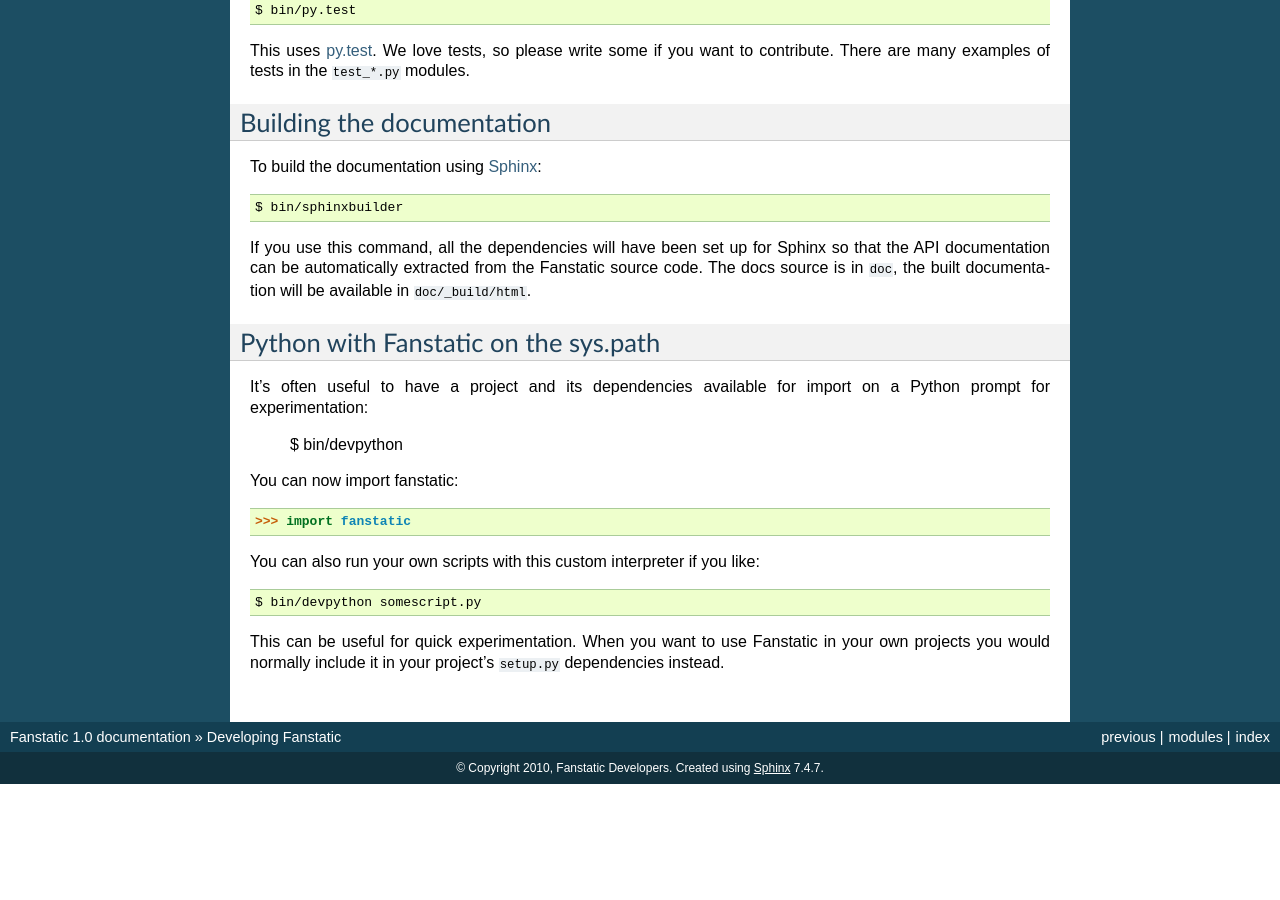
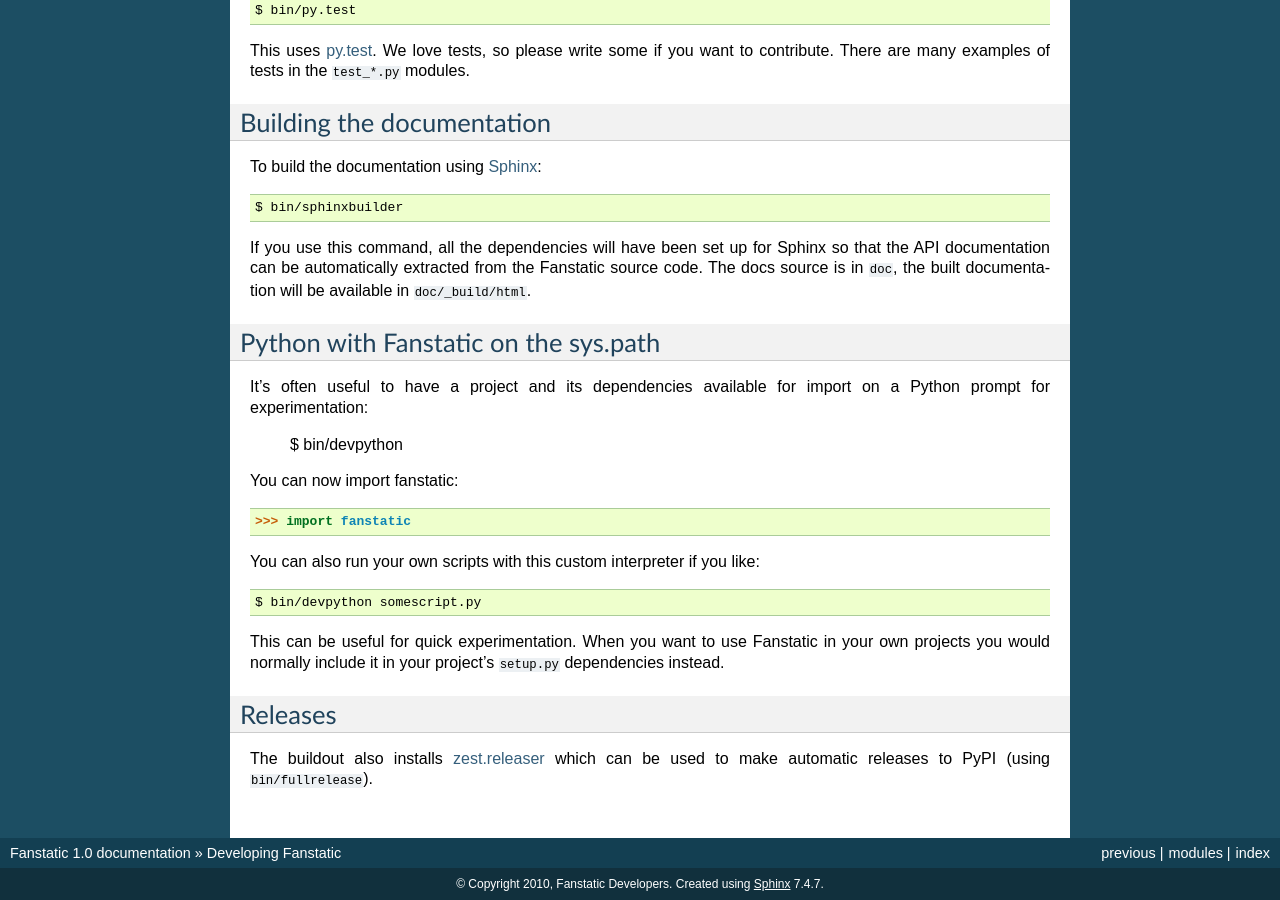
Before and after one commit to zopefoundation/fanstatic, a Sphinx documentation site: the page built from doc/development.rst, in a window 1280 px wide and 900 px high, scrolled down 700 px. Built offline with Sphinx 7.4.7, drawn with Linux system fonts in a browser that asks for light colours; before the commit the page ends 1484 px from its top, so only the background shows below that.

Commit message:
A note on zest.releaser.

```diff
--- a/doc/development.rst
+++ b/doc/development.rst
@@ -93,3 +93,11 @@
 This can be useful for quick experimentation. When you want to use
 Fanstatic in your own projects you would normally include it in your
 project's ``setup.py`` dependencies instead.
+
+Releases
+--------
+
+The buildout also installs `zest.releaser`_ which can be used to make
+automatic releases to PyPI (using ``bin/fullrelease``).
+
+.. _`zest.releaser`: http://pypi.python.org/pypi/zest.releaser
```
